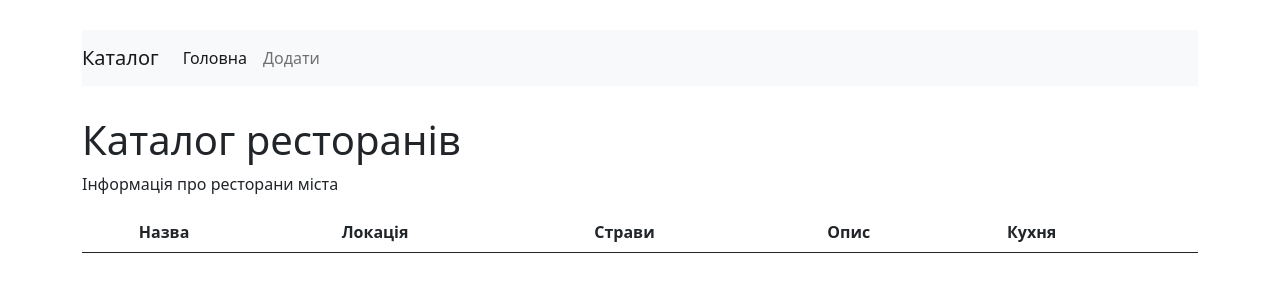
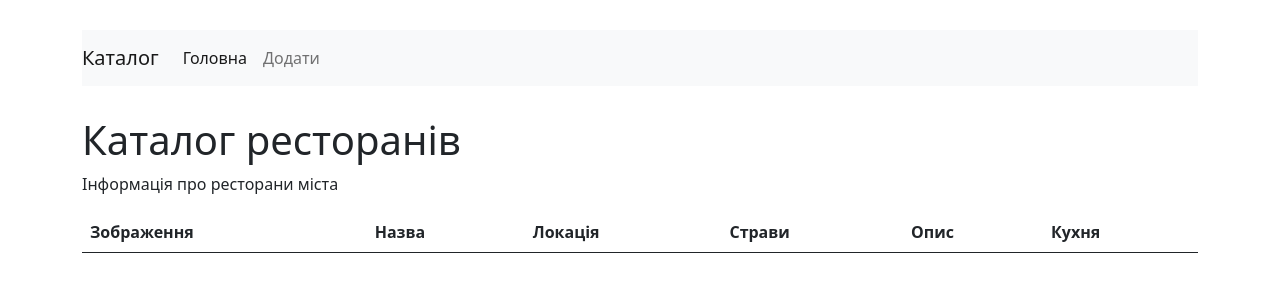
Before and after one commit to themobydick/rest, a plain HTML site: page index.html in a window 1280 px wide. Drawn offline with nearby package versions, Linux system fonts and the light colour scheme.

Commit message:
Update index.html

```diff
--- a/index.html
+++ b/index.html
@@ -34,7 +34,7 @@
       <p>Інформація про ресторани міста</p>
       <table class="table">
         <thead>
-          <tr><th></th>
+          <tr><th>Зображення</th>
             <th>Назва</th>
             <th>Локація</th>
             <th>Страви</th>
```
